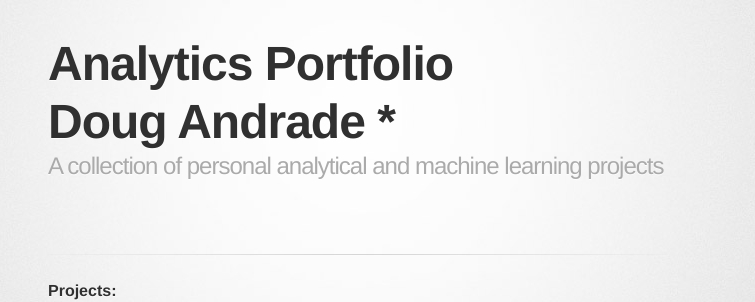
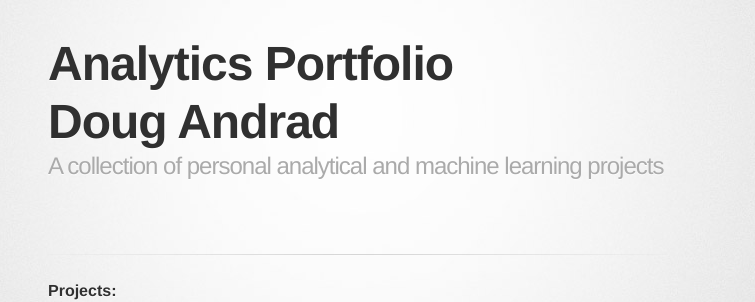
Before and after one commit to dougrandrade/dougrandrade.github.io, a Jekyll site: the page built from index.md, in a window 1280 px wide. Shown: the top 302 px of the page, without its empty margins (282-1037 px from the left). Built offline with Jekyll 4.4.1, drawn with Linux system fonts in a browser that asks for light colours; some web fonts are replaced; our own code applies the rules of GitHub Pages for plain Markdown files.

Commit message:
Update index.md

```diff
--- a/index.md
+++ b/index.md
@@ -1,12 +1,12 @@
 ---
-title: "Analytics Portfolio<br>Doug Andrade *"
+title: "Analytics Portfolio<br>Doug Andrad"
 description: "A collection of personal analytical and machine learning projects"
 author: Doug Andrade
 ---
 
 #### Projects:
 - [U.S. Endangered Names of Our Century](dougrandade/US_Name_Records/index.md)
-- [Virginia Electric Power Analysis for Solar Power Panel Investent](dougrandade/SolarPanelCostAnalysis/index.md)
+- [Virginia Electric Power Analysis for Solar Power Panel Investent]([dougrandade/SolarPanelCostAnalysis/index.md](https://github.com/dougrandrade/SolarPanelCostAnalysis/blob/main/index.md))
 
 <div class="image-container">
   <!-- LinkedIn link with logo only, no caption -->
```
